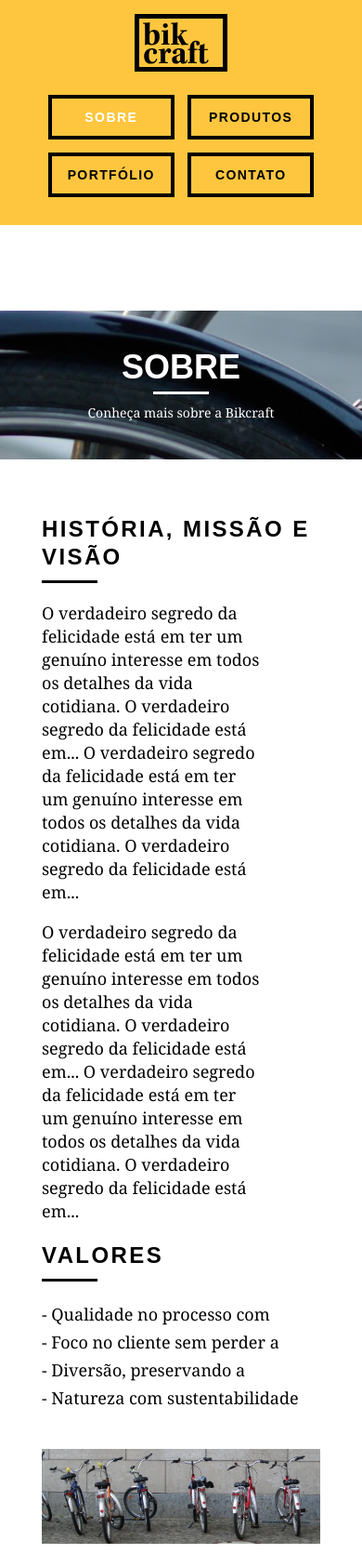
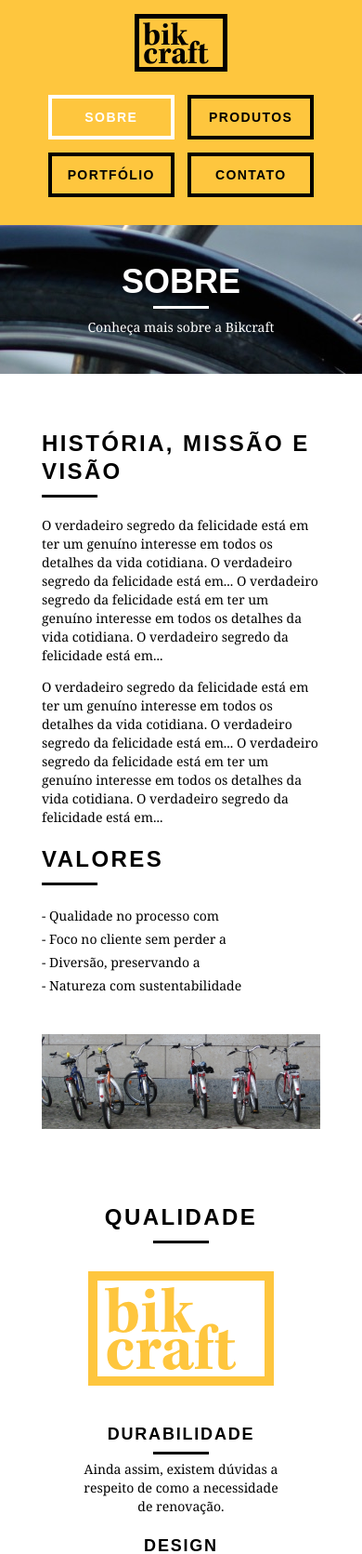
Before and after one commit to carolkbr/bikcraft, a PHP site: page /sobre.html in a window 390 px wide. Shown: the top 1671 px of the page at 93% size. Run offline with PHP 8.4, Linux system fonts and the light colour scheme.

Commit message:
ajustes responsivos para página sobre

```diff
--- a/web/css/responsivo.css
+++ b/web/css/responsivo.css
@@ -1,20 +1,16 @@
-/*Tables*/
-
+/*Tablet*/
 @media only screen and (min-width: 788px) and (max-width: 979px) {
 
 	/*Qualidade home*/
-
 	.qualidade::after {
 		right: 66px;
 	}
 
 	.qualidade_lista li {
-		text-align: center;
 		padding: 0 10px;
 	}
 
 	/*Footer*/
-
 	.footer_redes ul li a {
 		border: 3px solid #fec63e;
 		display: block;
@@ -28,11 +24,9 @@
 }
 
 /*Smartphone*/
-
 @media only screen and (max-width: 787px) {
 
 	/*Header*/
-
 	.header {
 		position: relative;
 		padding-bottom: 0px;
@@ -61,8 +55,11 @@
 		border-color: #fff;
 	}
 
+	.header_menu ul li a.menu_ativo{
+		border-color: #fff;
+	}
+
 	/*Intro*/
-
 	.introducao{
 		margin-top: 0px;
 		padding-top: 40px;
@@ -74,15 +71,30 @@
 		font-size: 36px;
 	}
 
+	/*Introdução interna*/
+	.introducao-interna{
+		margin-top: 0px;
+	}
+
 	/*Chamada*/
-
 	.chamada {
 		padding-top: 10px;
 	}
 
 	/*Qualidade Home*/
-
 	.qualidade::after {
 		display: none;
 	}
+
+	/*Sobre*/
+	.missao_sobre p{
+		font-size: 14px;
+		line-height: 20px;
+		padding-right: 0px;
+	}
+
+	.missao_sobre ul li{
+		font-size: 14px;
+		line-height: 25px;
+	}
 }
```
